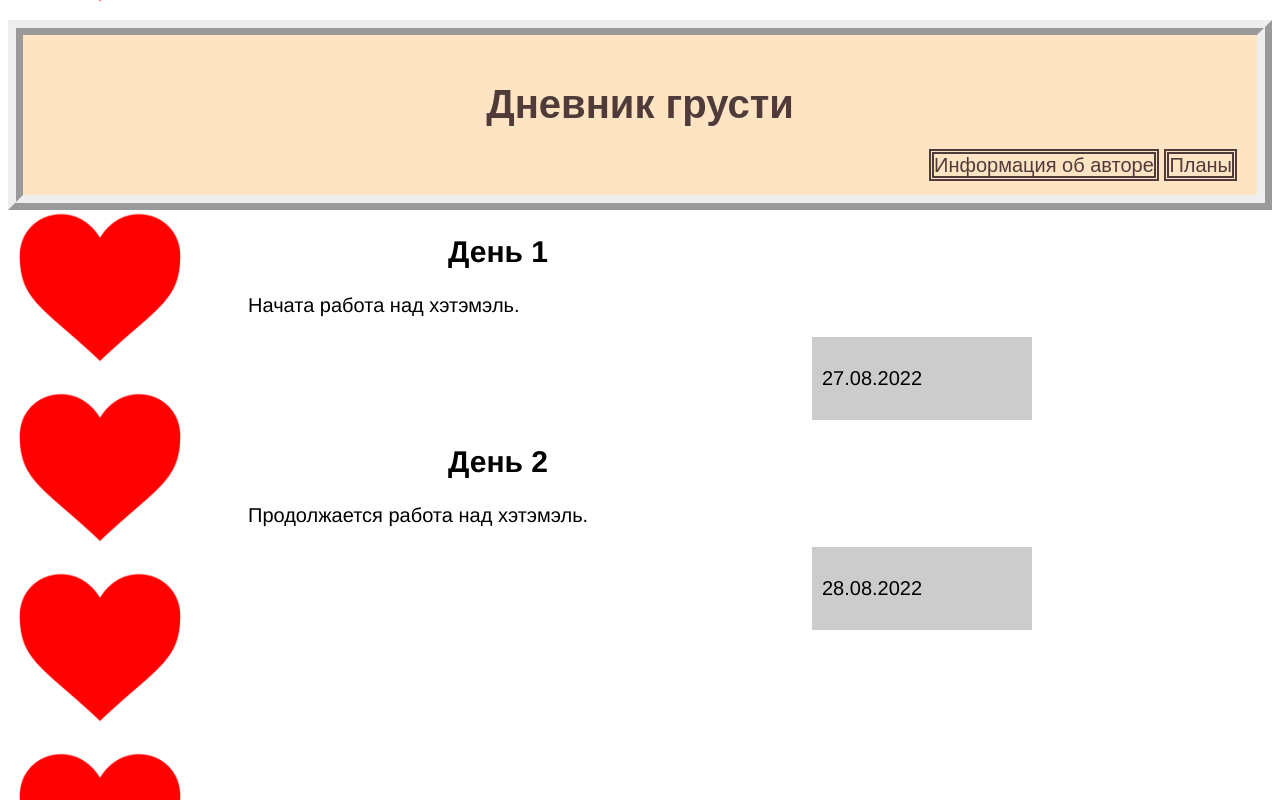
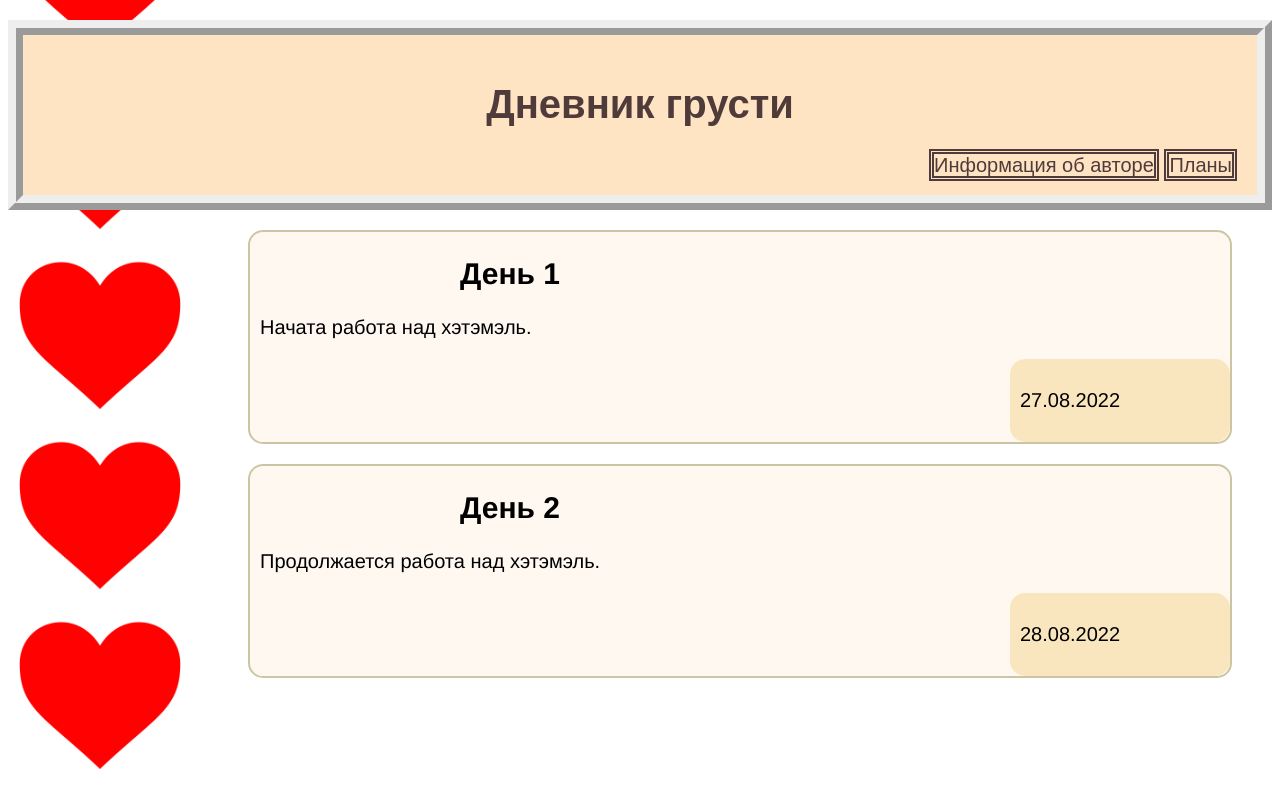
Before and after one commit to Mary624/web_example, a website built with Vite: page index.html in a window 1280 px wide. Built offline with nearby package versions, Linux system fonts and the light colour scheme.

Commit message:
add border

```diff
--- a/style.css
+++ b/style.css
@@ -49,12 +49,31 @@ header:hover {
 }
 
 aside {
-    background: hsla(0, 0%, 80%);
+    background: rgb(249, 230, 191);
     padding: 10px;
+    margin-top: auto;
     width: 200px;
     margin-left: auto;
+    border-radius: 15px;
+    vertical-align: 20%;
 }
 
-section, h2 {
+h2 {
     padding: 0 200px;
 }
+
+section {
+    border: 2px solid rgb(203, 197, 163);
+    border-radius: 15px;
+    margin-left: 200px;
+    background-color: rgb(254, 248, 241);
+}
+
+article section{
+    margin-top: 20px;
+    padding-left: 10px;
+}
+
+img {
+    width: 600px;
+}
```
Also changed, not shown: author.html (+0 -11 lines).
